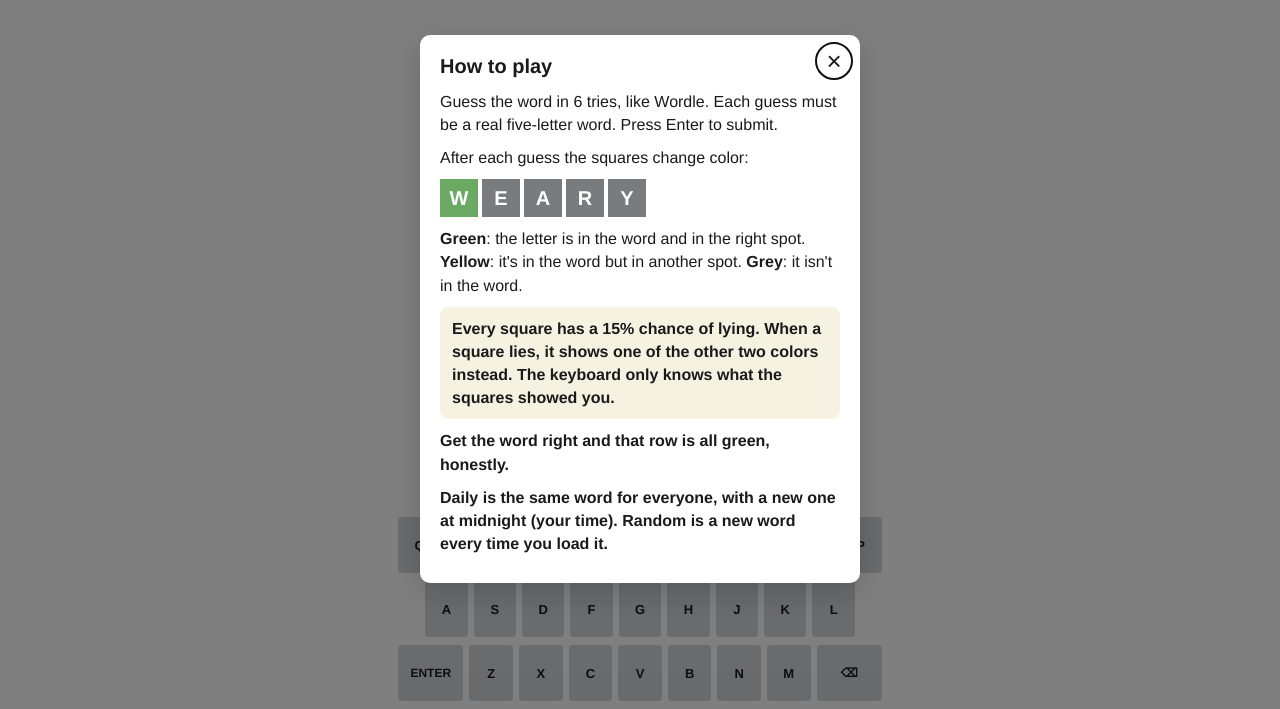
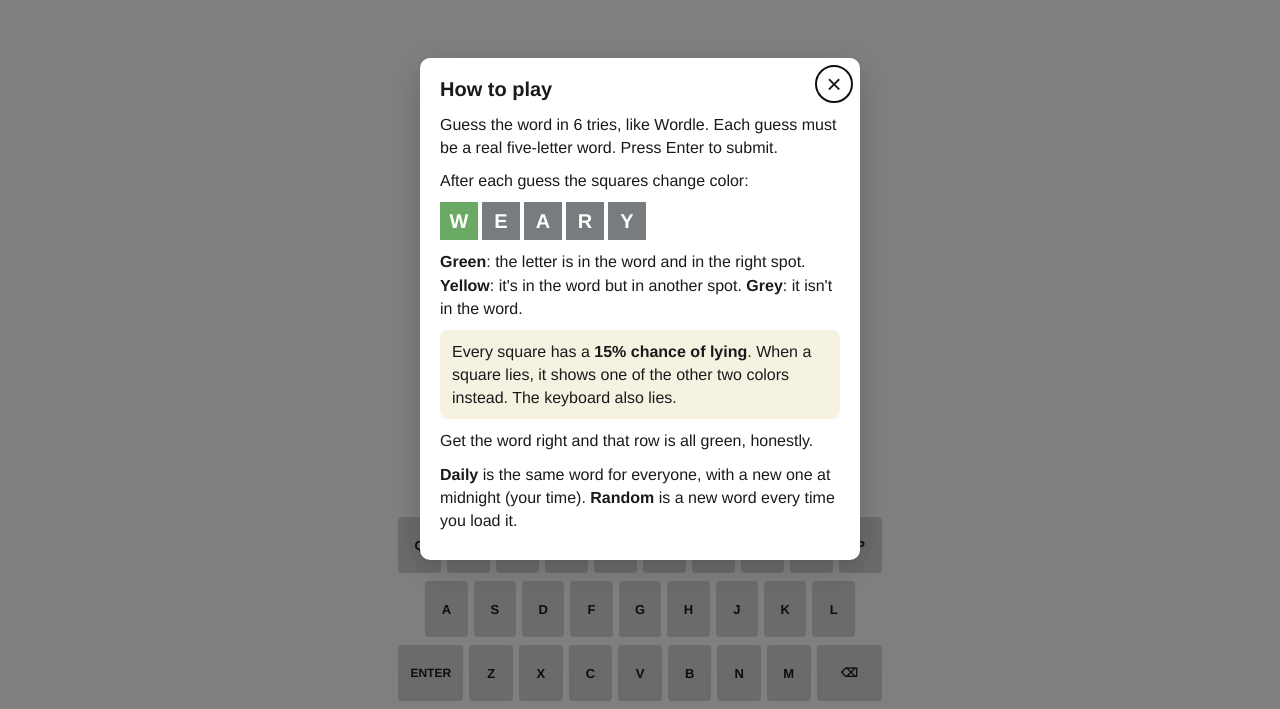
Before and after one commit to cody-morrin/-cody-morrin.github.io, a website: page public/index.html in a window 1280 px wide. Shown: the part 91-800 px from the top of the page. Drawn offline with Linux system fonts and the light colour scheme.

Commit message:
UI cleanup

```diff
--- a/public/index.html
+++ b/public/index.html
@@ -44,7 +44,7 @@
     <div class="tile mini correct">W</div><div class="tile mini absent">E</div><div class="tile mini absent">A</div><div class="tile mini absent">R</div><div class="tile mini absent">Y</div>
   </div>
   <p><b>Green</b>: the letter is in the word and in the right spot. <b>Yellow</b>: it's in the word but in another spot. <b>Grey</b>: it isn't in the word.</p>
-  <p class="warn"><b>Every square has a <b><span data-rate>15%</span> chance of lying</b>. When a square lies, it shows one of the other two colors instead. The keyboard only knows what the squares showed you.</p>
+  <p class="warn">Every square has a <b><span data-rate>15%</span> chance of lying</b>. When a square lies, it shows one of the other two colors instead. The keyboard also lies.</p>
   <p>Get the word right and that row is all green, honestly.</p>
   <p><b>Daily</b> is the same word for everyone, with a new one at midnight (your time). <b>Random</b> is a new word every time you load it.</p>
 </dialog>
```
Also changed, not shown: public/random.html (+1 -1 lines).
